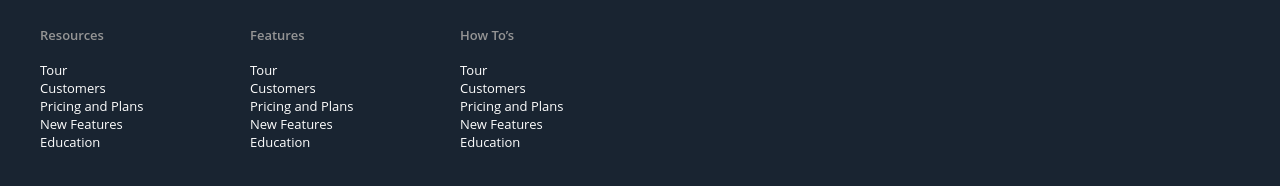
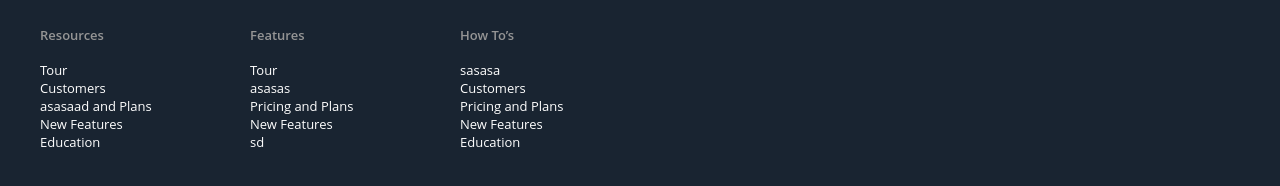
Before and after one commit to SkowronekArt/7.5, a plain HTML site: page index.html in a window 1280 px wide. Shown: the part 4698-4884 px from the top of the page. Drawn offline with Linux system fonts and the light colour scheme; a web font is replaced by a local one.

Commit message:
Skype discussion :)

```diff
--- a/index.html
+++ b/index.html
@@ -210,7 +210,7 @@
 				<ul>
 					<li>Tour</li>
 					<li>Customers</li>
-					<li>Pricing and Plans</li>
+					<li>asasaad and Plans</li>
 					<li>New Features</li>
 					<li>Education</li>
 				</ul>
@@ -219,16 +219,16 @@
 				<h4>Features</h4>
 				<ul>
 					<li>Tour</li>
-					<li>Customers</li>
+					<li>asasas</li>
 					<li>Pricing and Plans</li>
 					<li>New Features</li>
-					<li>Education</li>
+					<li>sd</li>
 				</ul>
 			</div>
 			<div class="flex-col-1">
 				<h4>How To’s</h4>
 				<ul>
-					<li>Tour</li>
+					<li>sasasa</li>
 					<li>Customers</li>
 					<li>Pricing and Plans</li>
 					<li>New Features</li>
```
